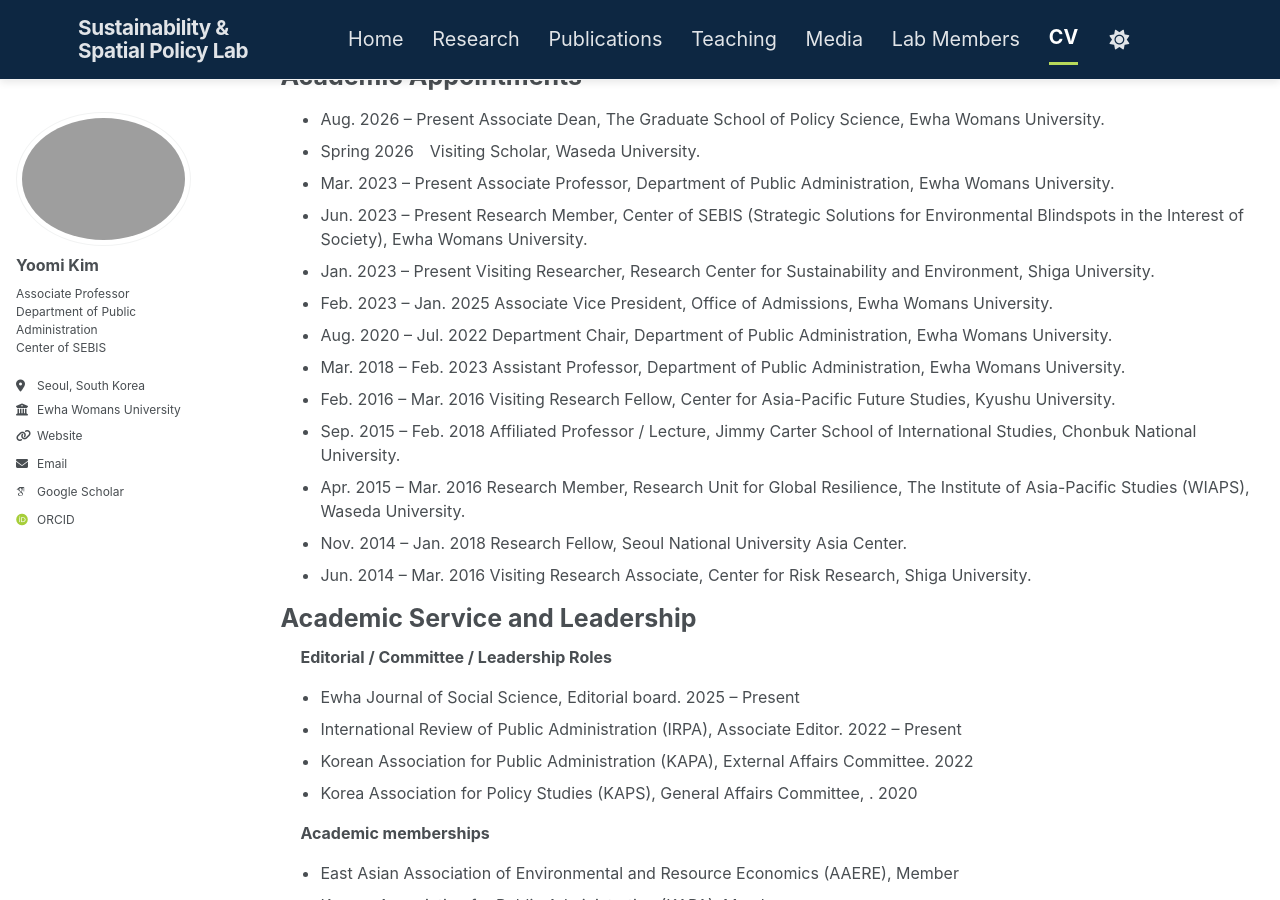
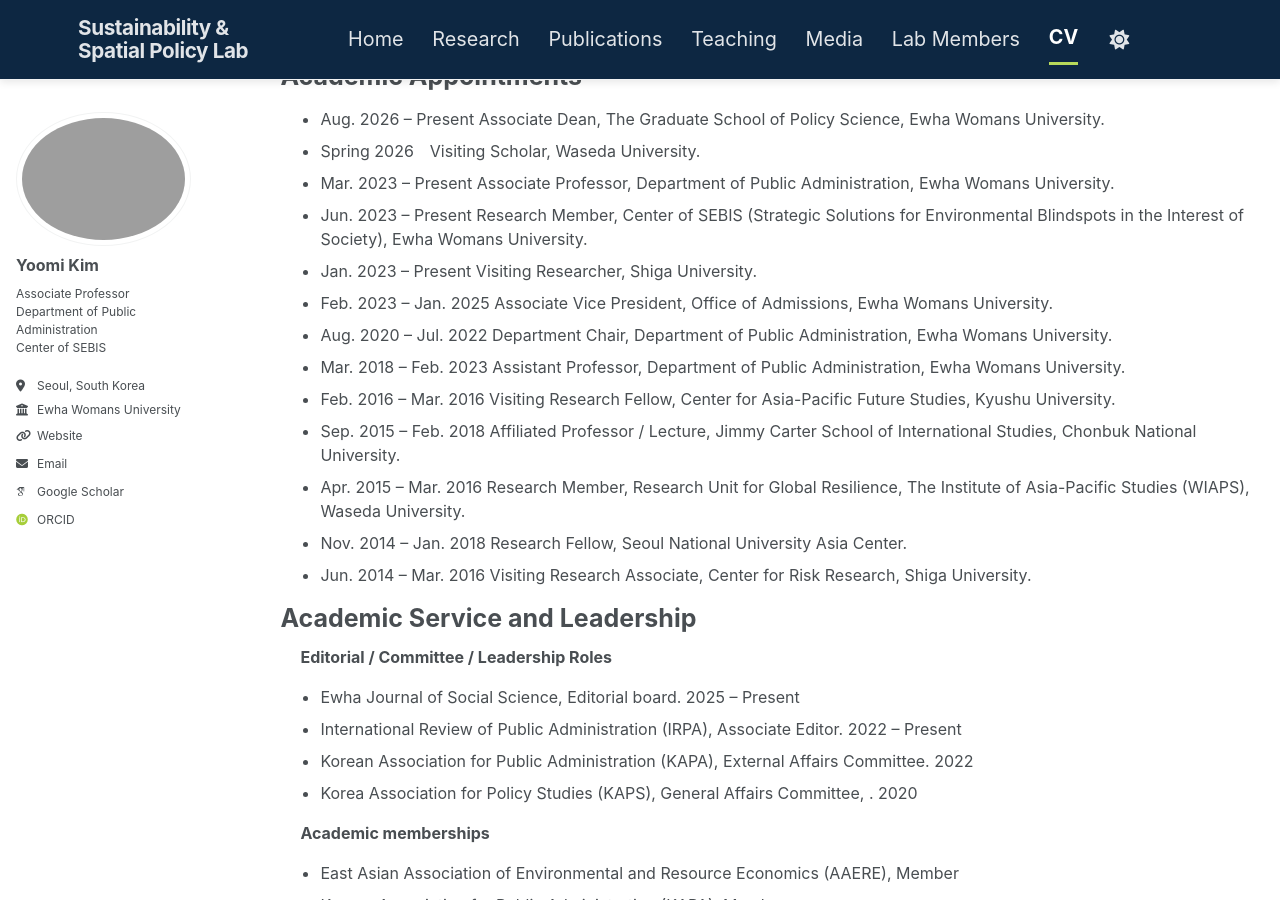
Before and after one commit to ymkim-ssplab/ymkim-ssplab.github.io, a Jekyll site: the page built from _pages/cv.md, in a window 1280 px wide and 900 px high, scrolled down 452 px. Built offline with Jekyll 4.4.1, drawn with Linux system fonts in a browser that asks for light colours; some web fonts are replaced; a script bundle is joined from its source files by our own code; library files that are not in the unit come from our copies.

Commit message:
Update cv.md

```diff
--- a/_pages/cv.md
+++ b/_pages/cv.md
@@ -33,7 +33,7 @@ Academic Appointments
 * Spring 2026 Visiting Scholar, Waseda University.
 * Mar. 2023 – Present	Associate Professor, Department of Public Administration, Ewha Womans University.
 * Jun. 2023 – Present	Research Member, Center of SEBIS (Strategic Solutions for Environmental Blindspots in the Interest of Society), Ewha Womans University.
-* Jan. 2023 – Present	Visiting Researcher, Research Center for Sustainability and Environment, Shiga University.
+* Jan. 2023 – Present	Visiting Researcher, Shiga University.
 * Feb. 2023 – Jan. 2025	Associate Vice President, Office of Admissions, Ewha Womans University.
 * Aug. 2020 – Jul. 2022	Department Chair, Department of Public Administration, Ewha Womans University.
 * Mar. 2018 – Feb. 2023	Assistant Professor, Department of Public Administration, Ewha Womans University.
```
